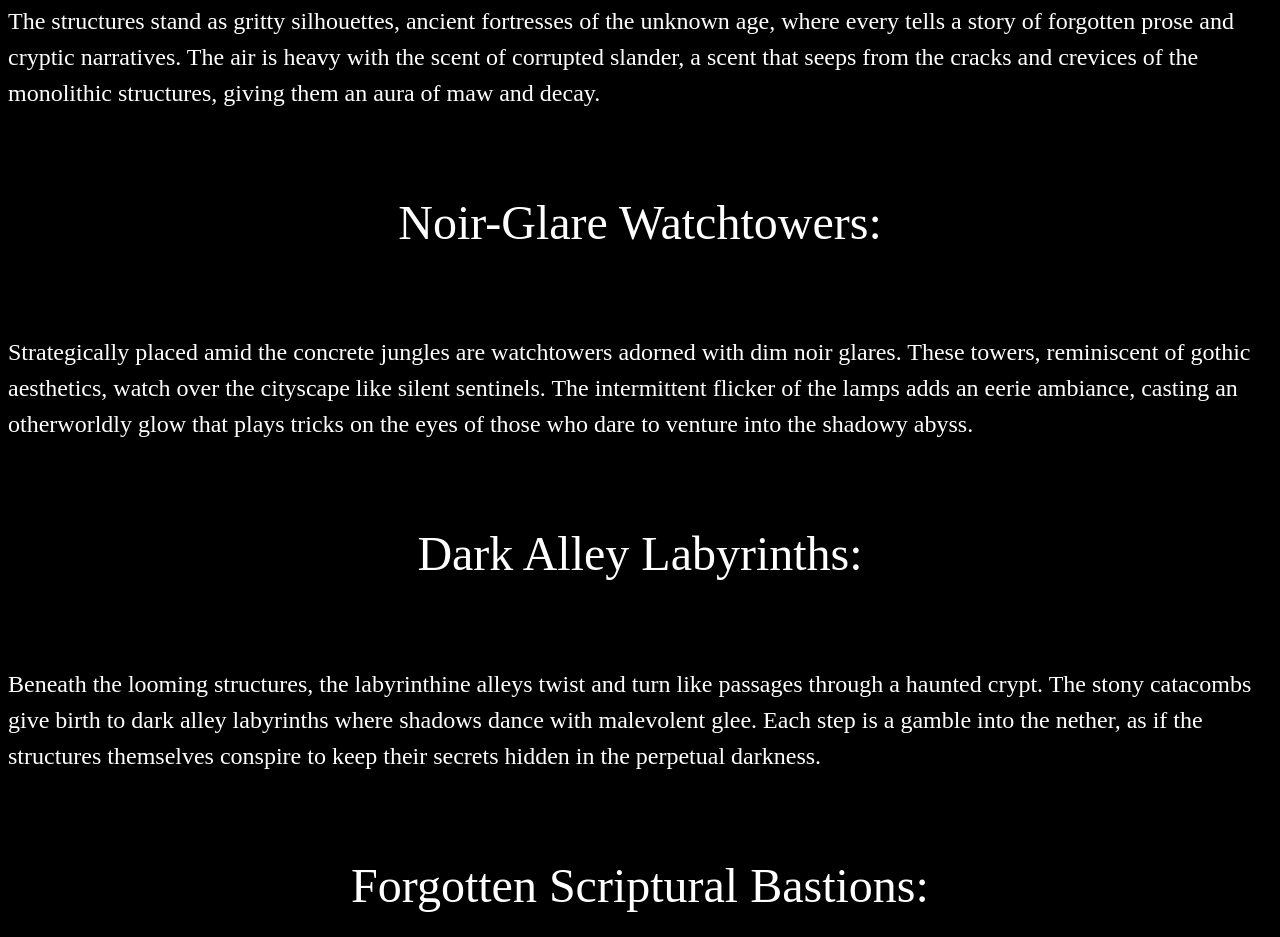
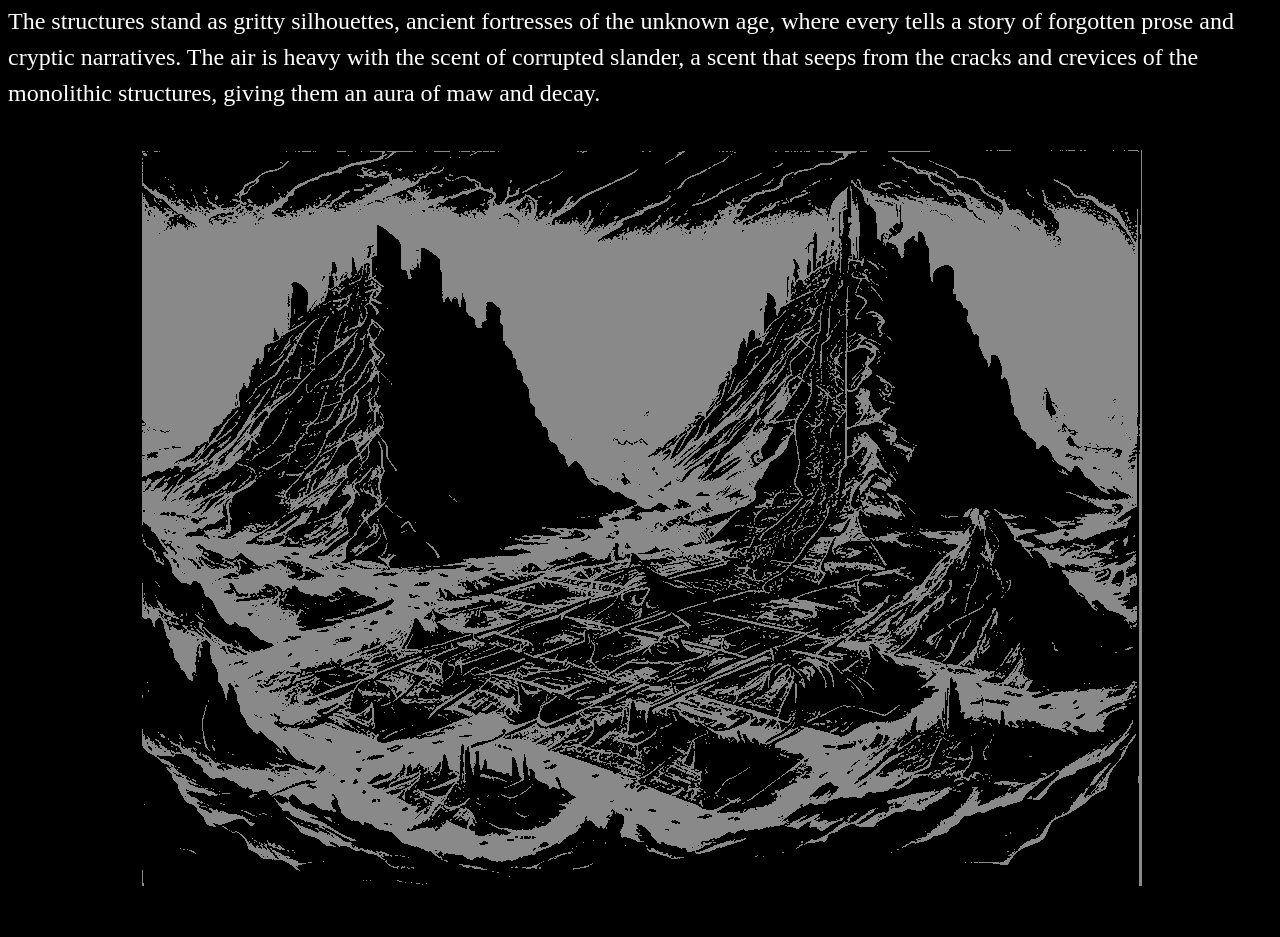
Before and after one commit to qvht/qvht.github.io, a website: page index.html in a window 1280 px wide. Shown: the part 8733-9670 px from the top of the page. Drawn offline with Linux system fonts and the light colour scheme.

Commit message:
Update index.html

```diff
--- a/index.html
+++ b/index.html
@@ -220,6 +220,8 @@ body { font-size: 80%; }*/
 <h4>The Dark Ones:</h4>
 <p>The structures stand as gritty silhouettes, ancient fortresses of the unknown age, where every tells a story of forgotten prose and cryptic narratives. The air is heavy with the scent of corrupted slander, a scent that seeps from the cracks and crevices of the monolithic structures, giving them an aura of maw and decay.</p>
 
+<div style="text-align: center;"><img style="vertical-align: top;" src="forboc_qvht.png"></div>
+
 <h4>Noir-Glare Watchtowers:</h4>
 <p>Strategically placed amid the concrete jungles are watchtowers adorned with dim noir glares. These towers, reminiscent of gothic aesthetics, watch over the cityscape like silent sentinels. The intermittent flicker of the lamps adds an eerie ambiance, casting an otherworldly glow that plays tricks on the eyes of those who dare to venture into the shadowy abyss.</p>
 
```
